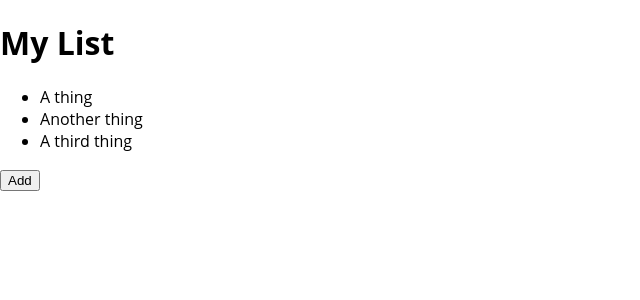
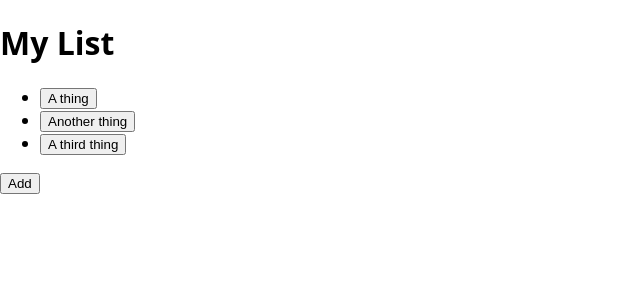
Before and after one commit to jamiehale/howiwish-frontend, a React (Create React App) app: page /my-list in a window 1280 px wide. Shown: the top 300 px of the page, without its empty margins (0-640 px from the left). Built offline with nearby package versions, Linux system fonts and the light colour scheme.

Commit message:
Autofocus, textarea, hook in add item saga

```diff
--- a/src/components/NewItemForm.js
+++ b/src/components/NewItemForm.js
@@ -1,6 +1,8 @@
 import React from 'react';
 import useForm from '../hooks/form';
+import useAutofocus from '../hooks/autofocus';
 import TextInput from './TextInput';
+import TextArea from './TextArea';
 import Form from './Form';
 import Label from './Label';
 import SubmitButton from './SubmitButton';
@@ -10,11 +12,13 @@ import { URL_REGEX } from '../utils/constants';
 
 const formConfig = (onNewItem) => ({
   onSubmit: (values) => {
-    onNewItem(values.name);
+    onNewItem(values);
   },
   fields: {
     name: {
       isRequired: 'Provide a name for your wish list item',
+    },
+    description: {
     },
     url: {
       matchesRegex: {
@@ -34,6 +38,7 @@ const NewItemForm = ({
     propsForField,
     errorForField,
   } = useForm(formConfig(onNewItem));
+  const ref = useAutofocus();
 
   return (
     <Form
@@ -42,9 +47,21 @@ const NewItemForm = ({
       <div>
         <Label htmlFor="name">
           Name:
-          <TextInput {...propsForField('name')} />
+          <TextInput
+            ref={ref}
+            {...propsForField('name')}
+          />
           {errorForField('name') && (
             <p>{errorForField('name')}</p>
+          )}
+        </Label>
+      </div>
+      <div>
+        <Label htmlFor="description">
+          Description:
+          <TextArea {...propsForField('description')} />
+          {errorForField('description') && (
+            <p>{errorForField('description')}</p>
           )}
         </Label>
       </div>
--- /dev/null
+++ b/src/components/TextArea.js
@@ -0,0 +1,5 @@
+import styled from 'styled-components';
+
+const TextArea = styled.textarea``;
+
+export default TextArea;
--- /dev/null
+++ b/src/hooks/autofocus.js
@@ -0,0 +1,15 @@
+import { useRef, useEffect } from 'react';
+
+const useAutofocus = () => {
+  const ref = useRef(null);
+
+  useEffect(() => {
+    if (ref.current) {
+      ref.current.focus();
+    }
+  }, [ref]);
+
+  return ref;
+};
+
+export default useAutofocus;
--- a/src/hooks/my-list.js
+++ b/src/hooks/my-list.js
@@ -7,7 +7,7 @@ const useMyList = (reload = true) => {
   const dispatch = useDispatch();
 
   const addItem = useCallback((item) => {
-    dispatch(myListActions.addItem(item));
+    dispatch(myListActions.addItemRequest(item));
   }, [dispatch]);
 
   useEffect(() => {
--- a/src/pages/my-list/MyListPage.js
+++ b/src/pages/my-list/MyListPage.js
@@ -4,6 +4,22 @@ import ListItem from '../../components/ListItem';
 import useMyList from '../../hooks/my-list';
 import NewItemForm from '../../components/NewItemForm';
 import Button from '../../components/Button';
+
+const ExpandingItem = ({
+  item,
+}) => {
+  const [isOpen, setOpen] = useState(false);
+
+  return isOpen ? (
+    <div>
+      <Button onClick={() => { setOpen(false); }}>Close</Button>
+      <h1>{item.name}</h1>
+      <p>Some other stuff...</p>
+    </div>
+  ) : (
+    <Button onClick={() => { setOpen(true); }}>{item.name}</Button>
+  );
+};
 
 const MyListPage = () => {
   const [myList, { addItem }] = useMyList();
@@ -15,7 +31,9 @@ const MyListPage = () => {
   };
 
   const items = myList.map((item, i) => (
-    <ListItem key={i}>{item}</ListItem>
+    <ListItem key={i}>
+      <ExpandingItem item={item} />
+    </ListItem>
   ));
 
   return (
--- a/src/state/action-types.js
+++ b/src/state/action-types.js
@@ -2,4 +2,6 @@ export const MY_LIST_LOAD_REQUEST = 'MY_LIST_LOAD_REQUEST';
 export const MY_LIST_LOAD_SUCCESS = 'MY_LIST_LOAD_SUCCESS';
 export const MY_LIST_LOAD_FAILURE = 'MY_LIST_LOAD_FAILURE';
 
-export const MY_LIST_ADD_ITEM = 'MY_LIST_ADD_ITEM';
+export const MY_LIST_ADD_ITEM_REQUEST = 'MY_LIST_ADD_ITEM_REQUEST';
+export const MY_LIST_ADD_ITEM_SUCCESS = 'MY_LIST_ADD_ITEM_SUCCESS';
+export const MY_LIST_ADD_ITEM_FAILURE = 'MY_LIST_ADD_ITEM_FAILURE';
--- a/src/state/my-list/actions.js
+++ b/src/state/my-list/actions.js
@@ -14,9 +14,18 @@ export const loadSuccess = (items) => ({
 
 export const loadFailure = errorAction(actionTypes.MY_LIST_LOAD_FAILURE);
 
-export const addItem = (item) => ({
-  type: actionTypes.MY_LIST_ADD_ITEM,
+export const addItemRequest = (item) => ({
+  type: actionTypes.MY_LIST_ADD_ITEM_REQUEST,
   payload: {
     item,
   },
 });
+
+export const addItemSuccess = (item) => ({
+  type: actionTypes.MY_LIST_ADD_ITEM_SUCCESS,
+  payload: {
+    item,
+  },
+});
+
+export const addItemFailure = errorAction(actionTypes.MY_LIST_ADD_ITEM_FAILURE);
--- a/src/state/my-list/reducer.js
+++ b/src/state/my-list/reducer.js
@@ -1,14 +1,20 @@
 import * as actionTypes from '../action-types';
 
 const initialState = [
-  'A thing',
-  'Another thing',
-  'A third thing',
+  {
+    name: 'A thing',
+  },
+  {
+    name: 'Another thing',
+  },
+  {
+    name: 'A third thing',
+  },
 ];
 
 const reducer = (state = initialState, action) => {
   switch (action.type) {
-    case actionTypes.MY_LIST_ADD_ITEM: {
+    case actionTypes.MY_LIST_ADD_ITEM_SUCCESS: {
       const { item } = action.payload;
       return [
         ...state,
--- a/src/state/my-list/sagas.js
+++ b/src/state/my-list/sagas.js
@@ -1,13 +1,16 @@
 import { put, takeEvery } from 'redux-saga/effects';
 import { push } from 'connected-react-router';
 import * as actionTypes from '../action-types';
+import * as myListActions from './actions';
 
-function* addItem() {
+function* addItem(action) {
+  const { item } = action.payload;
+  yield put(myListActions.addItemSuccess(item));
   yield put(push('/my-list'));
 }
 
 function* root() {
-  yield takeEvery(actionTypes.MY_LIST_ADD_ITEM, addItem);
+  yield takeEvery(actionTypes.MY_LIST_ADD_ITEM_REQUEST, addItem);
 }
 
 export default root;
```
